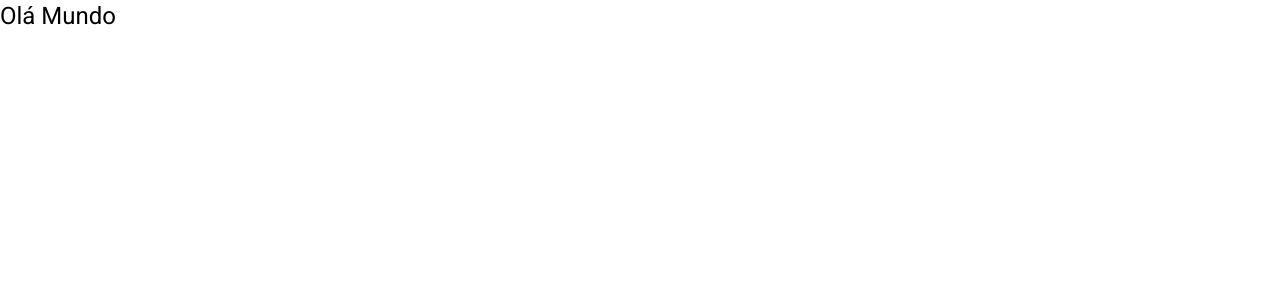
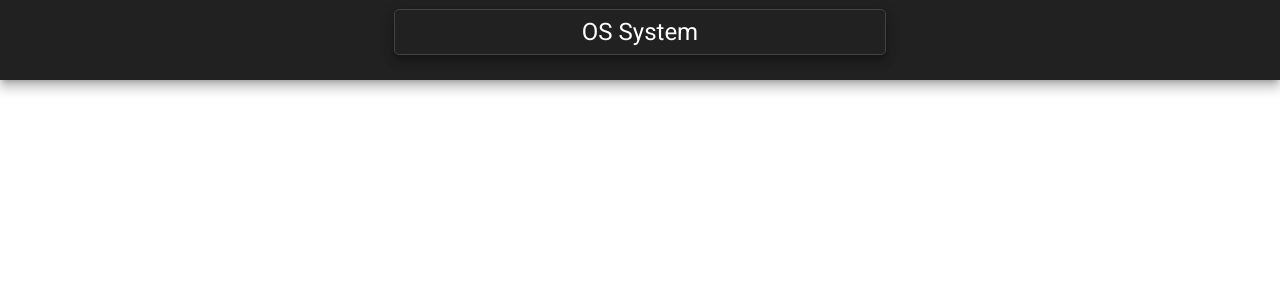
Before and after one commit to AndreiPatriota/front-os, an Angular app: page / in a window 1280 px wide. Shown: the top 300 px of the page. Built offline with nearby package versions, Linux system fonts and the light colour scheme.

Commit message:
Insert the Header of the app
Makes the import of all necessary Material components, and creates the first component of the web app: the Header.

```diff
--- a/src/app/app.component.html
+++ b/src/app/app.component.html
@@ -1 +1 @@
-<h1>Olá Mundo</h1>
+<app-header></app-header>
--- /dev/null
+++ b/src/app/views/components/template/header/header.component.css
@@ -0,0 +1,12 @@
+.header {
+    height: 10%;
+    display: flex;
+    align-items: center;
+    justify-content: center;
+}
+
+h1 {
+    border: 1px solid rgb(68, 67, 67);
+    padding: .4rem 15%;
+    border-radius: 5px;
+}
--- /dev/null
+++ b/src/app/views/components/template/header/header.component.html
@@ -0,0 +1,3 @@
+<mat-toolbar class="header mat-elevation-z8">
+    <h1 class="mat-elevation-z8">OS System</h1>
+</mat-toolbar>
```
Also changed, not shown: src/app/app.module.ts (+37 -2 lines), src/app/views/components/template/header/header.component.ts (added, +10 -0 lines).
